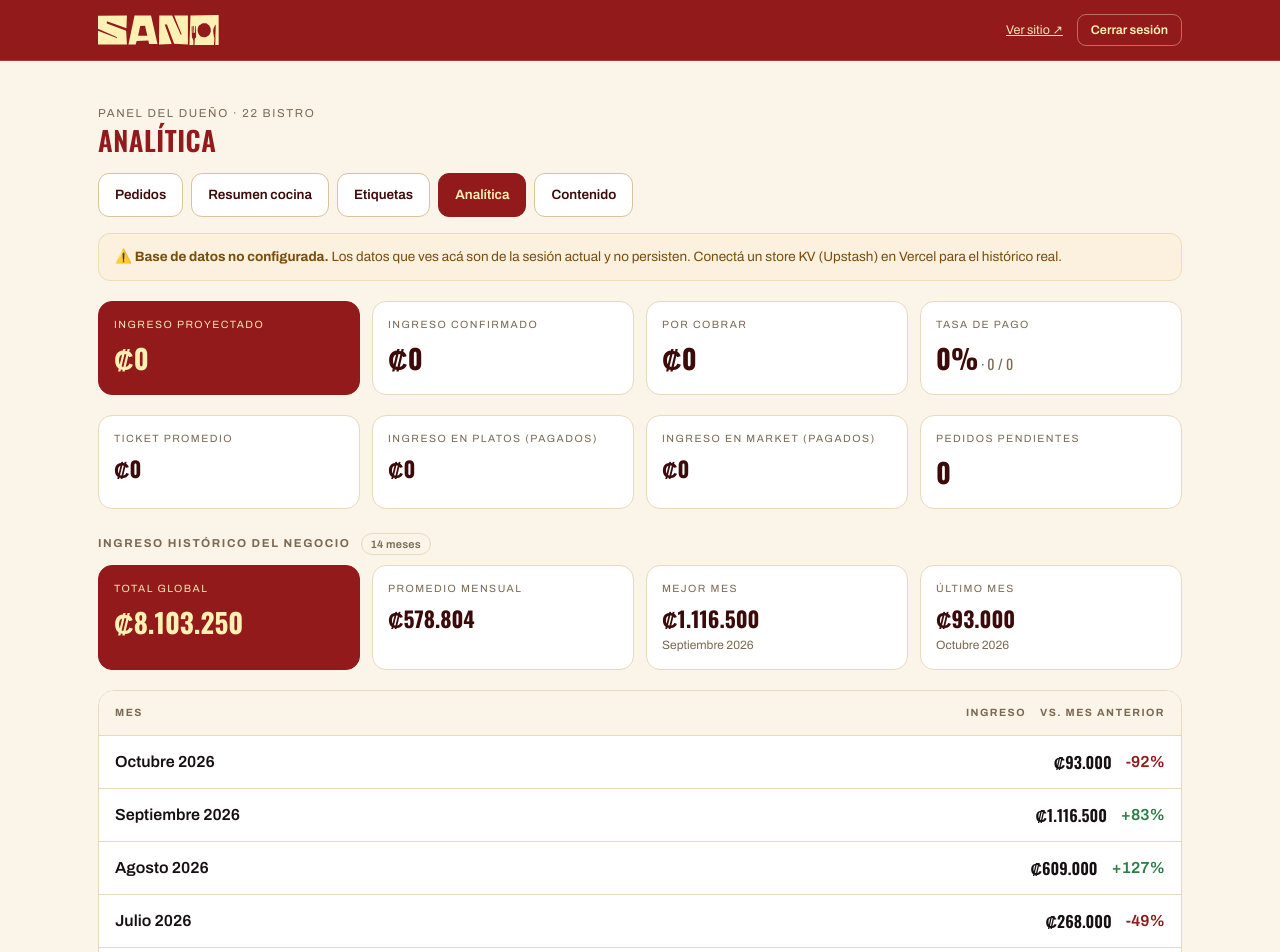
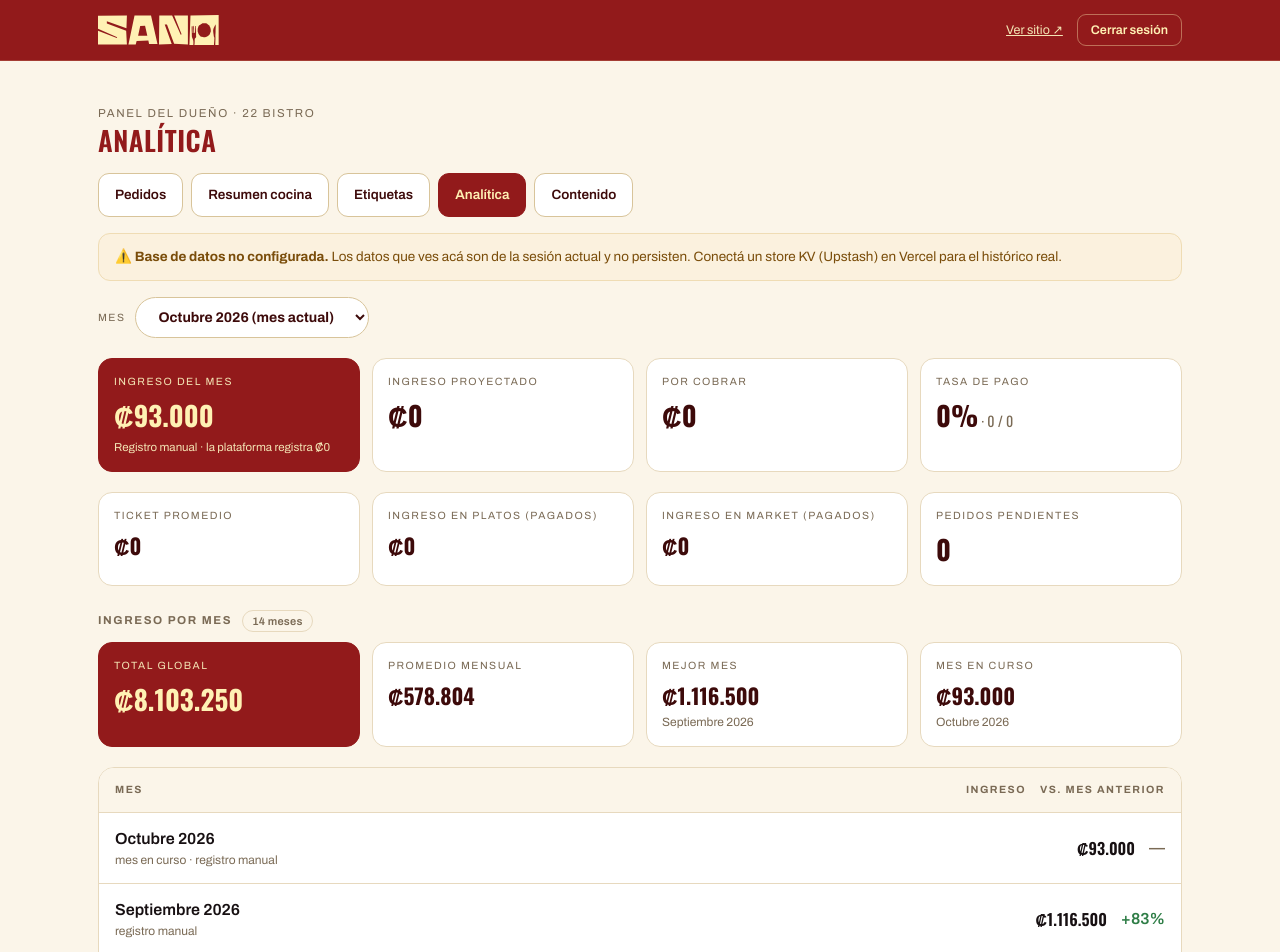
Before and after one commit to matiaslirman/SANO, a Next.js app: page /admin/analitica in a window 1280 px wide. Shown: the top 952 px of the page. Built offline with nearby package versions, Linux system fonts and the light colour scheme.

Commit message:
Analítica: filtro por mes e ingreso mensual en vivo desde los pedidos pagados
Co-Authored-By: Claude Sonnet 5.5 <noreply@anthropic.com>
Claude-Session: https://claude.ai/code/session_01P7MCPPY55ucudREhK1EBiQ

```diff
--- a/components/admin/AnaliticaView.tsx
+++ b/components/admin/AnaliticaView.tsx
@@ -3,6 +3,8 @@
 import { useCallback, useEffect, useMemo, useState } from "react";
 import type { Order, ComboTier, MonthlyIncome } from "@/lib/types";
 import { crc } from "@/lib/format";
+import { crMonthKey, currentMonthKey, monthLabel, reconcileMonths } from "@/lib/months";
+import { DaySelect, type DayOpt } from "./DaySelect";
 
 function RankBars({ rows, unit }: { rows: { label: string; value: number; sub?: string }[]; unit?: string }) {
   if (rows.length === 0) return <div className="empty" style={{ padding: 16 }}>Sin datos todavía.</div>;
@@ -41,23 +43,47 @@ export function AnaliticaView({
   const history = initial.history;
   const [prodWin, setProdWin] = useState<string>("all");
 
-  // Histórico del negocio: consolidado mensual que mantiene el dueño en Contenido.
+  // Mes elegido: "cur" = mes en curso (se corre solo al cambiar de mes), "all" = todo el tiempo, o "YYYY-MM".
+  const [sel, setSel] = useState<string>("cur");
+  const [now, setNow] = useState<Date>(() => new Date());
+
+  // Ingreso por mes: pedidos pagados por fecha del pedido (hora CR) + consolidado manual, sin duplicar.
+  const monthly = useMemo(() => reconcileMonths(orders, history, now), [orders, history, now]);
+  const curKey = currentMonthKey(now);
+  const selKey = sel === "cur" ? curKey : sel;
+  const scoped = useMemo(
+    () => (sel === "all" ? orders : orders.filter((o) => crMonthKey(o.createdAt) === selKey)),
+    [orders, sel, selKey]
+  );
+  const monthOptions = useMemo<DayOpt[]>(() => {
+    const opts: DayOpt[] = [
+      { id: "cur", label: `${monthLabel(curKey)} (mes actual)` },
+      { id: "all", label: "Todo el tiempo" },
+    ];
+    for (const r of [...monthly].reverse()) {
+      if (r.month !== curKey && r.orders > 0) opts.push({ id: r.month, label: r.label });
+    }
+    return opts;
+  }, [monthly, curKey]);
+  const selRow = monthly.find((r) => r.month === selKey);
+
+  // Histórico del negocio (todos los meses, más reciente primero), con la variación contra el mes anterior.
   const hist = useMemo(() => {
-    const asc = [...history].sort((a, b) => a.month.localeCompare(b.month));
-    if (asc.length === 0) return { total: 0, avg: 0, best: null, last: null, rows: [] as (MonthlyIncome & { delta: number | null })[] };
-    const total = asc.reduce((s, h) => s + h.amount, 0);
-    const avg = Math.round(total / asc.length);
-    const best = asc.reduce((m, h) => (h.amount > m.amount ? h : m), asc[0]);
-    const last = asc[asc.length - 1];
-    const rows = asc
-      .map((h, i) => {
-        const prev = i > 0 ? asc[i - 1].amount : 0;
-        const delta = i > 0 && prev > 0 ? Math.round(((h.amount - prev) / prev) * 100) : null;
-        return { ...h, delta };
+    const withData = monthly.filter((r) => r.income > 0);
+    const total = withData.reduce((s, r) => s + r.income, 0);
+    const avg = withData.length ? Math.round(total / withData.length) : 0;
+    const best = withData.length ? withData.reduce((m, r) => (r.income > m.income ? r : m), withData[0]) : null;
+    const current = monthly.find((r) => r.month === curKey) || null;
+    const rows = monthly
+      .map((r, i) => {
+        const prev = i > 0 ? monthly[i - 1].income : 0;
+        // el mes en curso está a medias: compararlo contra un mes completo engaña
+        const delta = r.month === curKey || i === 0 || prev <= 0 ? null : Math.round(((r.income - prev) / prev) * 100);
+        return { ...r, delta };
       })
-      .reverse(); // más reciente primero
-    return { total, avg, best, last, rows };
-  }, [history]);
+      .reverse();
+    return { total, avg, best, current, rows };
+  }, [monthly, curKey]);
 
   const refetch = useCallback(async () => {
     try {
@@ -65,6 +91,7 @@ export function AnaliticaView({
       if (!r.ok) return;
       const d = await r.json();
       if (Array.isArray(d.orders)) setOrders(d.orders);
+      setNow(new Date()); // el mes en curso se corre solo al cambiar de mes
     } catch {
       /* silencioso */
     }
@@ -75,7 +102,7 @@ export function AnaliticaView({
   }, [refetch]);
 
   const a = useMemo(() => {
-    const paid = orders.filter((o) => o.status === "pagado");
+    const paid = scoped.filter((o) => o.status === "pagado");
     const ingreso = paid.reduce((s, o) => s + o.total, 0);
     const ingresoPlatos = paid.reduce((s, o) => s + o.dishesTotal + (o.extrasTotal || 0), 0);
     const ingresoMarket = paid.reduce((s, o) => s + o.marketTotal, 0);
@@ -123,13 +150,13 @@ export function AnaliticaView({
     if (sueltos > 0) comboDist.unshift({ label: "Sueltos (sin combo)", value: sueltos });
 
     // Proyectado = todos los pedidos (pendientes + pagados); por cobrar = lo que falta confirmar
-    const proyectado = orders.reduce((s, o) => s + o.total, 0);
+    const proyectado = scoped.reduce((s, o) => s + o.total, 0);
     const porCobrar = proyectado - ingreso;
-    const tasaPago = orders.length ? Math.round((paid.length / orders.length) * 100) : 0;
+    const tasaPago = scoped.length ? Math.round((paid.length / scoped.length) * 100) : 0;
 
     // Ventanas disponibles para la producción (más recientes primero)
     const winSeen: Record<string, { id: string; label: string }> = {};
-    for (const o of orders) {
+    for (const o of scoped) {
       if (!winSeen[o.windowId]) winSeen[o.windowId] = { id: o.windowId, label: o.windowLabel || o.windowId };
     }
     const prodWindows = Object.values(winSeen).sort((x, y) => y.id.localeCompare(x.id));
@@ -137,16 +164,16 @@ export function AnaliticaView({
     return {
       proyectado, porCobrar, tasaPago, prodWindows,
       ingreso, ingresoPlatos, ingresoMarket, platos, marketItems, ticket,
-      pagados: paid.length, total: orders.length, pendientes: orders.length - paid.length,
+      pagados: paid.length, total: scoped.length, pendientes: scoped.length - paid.length,
       topDishes, topMarket, byWindow, comboDist: comboDist.filter((c) => c.value > 0),
     };
-  }, [orders, combos]);
+  }, [scoped, combos]);
 
   // Producción por plato: pendiente + pagado de la ventana elegida (o de todas)
   const prod = useMemo(() => {
-    const scoped = prodWin === "all" ? orders : orders.filter((o) => o.windowId === prodWin);
+    const inWin = prodWin === "all" ? scoped : scoped.filter((o) => o.windowId === prodWin);
     const map: Record<string, { total: number; paid: number }> = {};
-    for (const o of scoped) {
+    for (const o of inWin) {
       for (const d of o.dishes) {
         const m = (map[d.name] = map[d.name] || { total: 0, paid: 0 });
         m.total += d.qty;
@@ -160,21 +187,42 @@ export function AnaliticaView({
         sub: m.total === m.paid ? `${m.paid} pagados` : `${m.paid} pagados · ${m.total - m.paid} por confirmar`,
       }))
       .sort((x, y) => y.value - x.value);
-    return { rows, units: rows.reduce((s, r) => s + r.value, 0), orders: scoped.length };
-  }, [orders, prodWin]);
+    return { rows, units: rows.reduce((s, r) => s + r.value, 0), orders: inWin.length };
+  }, [scoped, prodWin]);
 
   const hasOrders = a.total > 0;
 
+  const headIncome = sel === "all" ? hist.total : selRow?.income ?? 0;
+  const headSub =
+    sel === "all"
+      ? `${monthly.filter((r) => r.income > 0).length} meses`
+      : selRow && selRow.source === "manual" && (selRow.manual ?? 0) > 0
+      ? `Registro manual · la plataforma registra ${crc(selRow.platform)}`
+      : `${selRow?.paidOrders ?? 0} pedidos pagados`;
+
   return (
     <>
+      <div className="wtabs">
+        <DaySelect
+          label="Mes"
+          options={monthOptions}
+          value={sel}
+          onChange={(v) => {
+            setSel(v);
+            setProdWin("all");
+          }}
+        />
+      </div>
+
       <div className="astat">
         <div className="box accent">
+          <div className="k">{sel === "all" ? "Ingreso total" : "Ingreso del mes"}</div>
+          <div className="v tnum">{crc(headIncome)}</div>
+          <div style={{ fontSize: 11.5, color: "var(--crema-soft)", marginTop: 3 }}>{headSub}</div>
+        </div>
+        <div className="box">
           <div className="k">Ingreso proyectado</div>
           <div className="v tnum">{crc(a.proyectado)}</div>
-        </div>
-        <div className="box">
-          <div className="k">Ingreso confirmado</div>
-          <div className="v tnum">{crc(a.ingreso)}</div>
         </div>
         <div className="box">
           <div className="k">Por cobrar</div>
@@ -205,10 +253,8 @@ export function AnaliticaView({
         </div>
       </div>
 
-      {hist.rows.length > 0 && hist.best && hist.last && (
-        <>
       <div className="klabel" style={{ marginTop: 24 }}>
-            Ingreso histórico del negocio
+        Ingreso por mes
         <span className="kprog">{hist.rows.length} meses</span>
       </div>
       <div className="astat" style={{ marginTop: 0 }}>
@@ -222,13 +268,13 @@ export function AnaliticaView({
         </div>
         <div className="box">
           <div className="k">Mejor mes</div>
-              <div className="v tnum" style={{ fontSize: "1.35rem" }}>{crc(hist.best.amount)}</div>
-              <div style={{ fontSize: 12, color: "var(--muted)", marginTop: 2 }}>{hist.best.label}</div>
+          <div className="v tnum" style={{ fontSize: "1.35rem" }}>{crc(hist.best?.income ?? 0)}</div>
+          <div style={{ fontSize: 12, color: "var(--muted)", marginTop: 2 }}>{hist.best?.label ?? "—"}</div>
         </div>
         <div className="box">
-              <div className="k">Último mes</div>
-              <div className="v tnum" style={{ fontSize: "1.35rem" }}>{crc(hist.last.amount)}</div>
-              <div style={{ fontSize: 12, color: "var(--muted)", marginTop: 2 }}>{hist.last.label}</div>
+          <div className="k">Mes en curso</div>
+          <div className="v tnum" style={{ fontSize: "1.35rem" }}>{crc(hist.current?.income ?? 0)}</div>
+          <div style={{ fontSize: 12, color: "var(--muted)", marginTop: 2 }}>{monthLabel(curKey)}</div>
         </div>
       </div>
       <div className="otable" style={{ marginTop: 14 }}>
@@ -239,8 +285,15 @@ export function AnaliticaView({
         </div>
         {hist.rows.map((r) => (
           <div className="orow" key={r.month} style={{ gridTemplateColumns: "1.6fr auto auto" }}>
-                <span className="oname">{r.label}</span>
-                <span className="ototal tnum">{crc(r.amount)}</span>
+            <span className="oname">
+              {r.label}
+              <small>
+                {r.month === curKey ? "mes en curso · " : ""}
+                {r.source === "plataforma" ? "plataforma" : "registro manual"}
+                {r.receivable > 0 ? ` · por cobrar ${crc(r.receivable)}` : ""}
+              </small>
+            </span>
+            <span className="ototal tnum">{crc(r.income)}</span>
             <span
               className="tnum"
               style={{
@@ -254,15 +307,15 @@ export function AnaliticaView({
         ))}
       </div>
       <p className="wa-note" style={{ textAlign: "left", marginTop: 10 }}>
-            Consolidado mensual del negocio, editable en <b>Contenido</b>. El mes en curso ya incluye lo que
-            registró la plataforma, por eso el <b>Total global</b> no vuelve a sumarle los pedidos de arriba.
+        El ingreso de cada mes son los pedidos <b>pagados</b>, agrupados por la <b>fecha del pedido</b> (hora de
+        Costa Rica), y se actualiza solo. Si en <b>Contenido</b> cargaste un consolidado manual para ese mes, se
+        muestra el <b>mayor</b> de los dos (así no se duplica ni se pierde nada). El mes en curso se compara
+        recién cuando termina.
       </p>
-        </>
-      )}
 
       {!hasOrders ? (
         <div className="otable" style={{ marginTop: 20 }}>
-          <div className="empty" style={{ padding: 20 }}>Todavía no hay pedidos.</div>
+          <div className="empty" style={{ padding: 20 }}>Todavía no hay pedidos {sel === "all" ? "" : "en este mes"}.</div>
         </div>
       ) : (
         <>
@@ -317,8 +370,8 @@ export function AnaliticaView({
       )}
 
       <p className="wa-note" style={{ textAlign: "left", marginTop: 12 }}>
-        <b>Proyectado</b> = todos los pedidos (pagados y pendientes). <b>Confirmado</b> = solo los marcados como
-        pagados. <b>Por cobrar</b> = la diferencia. El resto de las métricas cuentan solo pedidos pagados. Se
+        Las métricas de arriba corresponden al mes elegido. <b>Proyectado</b> = todos los pedidos (pagados y
+        pendientes); <b>Por cobrar</b> = lo que falta marcar como pagado. El resto cuenta solo pedidos pagados. Se
         actualiza solo cada 20 s.
       </p>
     </>
--- a/components/admin/ContentEditor.tsx
+++ b/components/admin/ContentEditor.tsx
@@ -469,9 +469,9 @@ export function ContentEditor({
       <div className="editcard">
         <h3>Ingreso histórico</h3>
         <div className="sub">
-          Consolidado mensual del negocio que se ve en <b>Analítica</b> como <b>Total global</b>. El mes en
-          curso lo actualizás vos acá: ya incluye lo que registró la plataforma, así que el total no vuelve a
-          sumar los pedidos del sitio (no se duplica).
+          Consolidado mensual del negocio (meses anteriores a la plataforma o ventas fuera del sitio). En{" "}
+          <b>Analítica</b> cada mes muestra el <b>mayor</b> entre este monto y lo que registra la plataforma con
+          los pedidos pagados, así que <b>el mes en curso se actualiza solo</b> y no hace falta tocarlo acá.
         </div>
 
         <div className="edit-list">
--- /dev/null
+++ b/lib/months.ts
@@ -0,0 +1,99 @@
+import type { MonthlyIncome, Order } from "./types";
+
+/**
+ * Meses calendario en hora de Costa Rica (UTC-6, sin horario de verano), para
+ * que un pedido hecho a las 11 p.m. del 30 no caiga en el mes siguiente por UTC.
+ */
+const CR_OFFSET_MS = 6 * 60 * 60 * 1000;
+
+const MESES = [
+  "Enero", "Febrero", "Marzo", "Abril", "Mayo", "Junio",
+  "Julio", "Agosto", "Septiembre", "Octubre", "Noviembre", "Diciembre",
+];
+
+/** "YYYY-MM" del mes (hora CR) en que cae un instante ISO. "" si la fecha es inválida. */
+export function crMonthKey(iso: string): string {
+  const t = new Date(iso).getTime();
+  if (Number.isNaN(t)) return "";
+  return new Date(t - CR_OFFSET_MS).toISOString().slice(0, 7);
+}
+
+/** Mes en curso ("YYYY-MM", hora CR). */
+export function currentMonthKey(now: Date = new Date()): string {
+  return crMonthKey(now.toISOString());
+}
+
+/** "2026-10" -> "Octubre 2026" */
+export function monthLabel(key: string): string {
+  const m = /^(\d{4})-(\d{2})$/.exec(key);
+  if (!m) return key;
+  const name = MESES[parseInt(m[2], 10) - 1];
+  return name ? `${name} ${m[1]}` : key;
+}
+
+export interface MonthRow {
+  month: string;          // "YYYY-MM"
+  label: string;
+  income: number;         // ingreso del mes que se muestra (ver reconcileMonths)
+  platform: number;       // pagados registrados por la plataforma ese mes
+  manual: number | null;  // consolidado cargado a mano en Contenido (null = no hay)
+  projected: number;      // todos los pedidos del mes (pagados + pendientes)
+  receivable: number;     // projected - platform (lo que falta cobrar)
+  orders: number;
+  paidOrders: number;
+  source: "plataforma" | "manual";
+}
+
+/**
+ * Ingreso por mes = pedidos PAGADOS agrupados por la fecha del pedido (hora CR).
+ *
+ * El histórico manual cubre meses anteriores a la plataforma y ventas fuera del
+ * sitio. Para no duplicar ni perder plata, cada mes toma el MAYOR entre lo que
+ * registró la plataforma y lo cargado a mano: un mes nuevo se actualiza solo con
+ * cada pedido pagado, y un mes viejo con consolidado no baja si la plataforma
+ * vio menos. El mes en curso siempre aparece, aunque todavía no tenga pedidos.
+ * Devuelve los meses ordenados de más antiguo a más reciente.
+ */
+export function reconcileMonths(
+  orders: Order[],
+  history: MonthlyIncome[],
+  now: Date = new Date()
+): MonthRow[] {
+  const byMonth = new Map<string, { platform: number; projected: number; orders: number; paidOrders: number }>();
+  for (const o of orders) {
+    const key = crMonthKey(o.createdAt);
+    if (!key) continue;
+    const m = byMonth.get(key) || { platform: 0, projected: 0, orders: 0, paidOrders: 0 };
+    m.projected += o.total;
+    m.orders += 1;
+    if (o.status === "pagado") {
+      m.platform += o.total;
+      m.paidOrders += 1;
+    }
+    byMonth.set(key, m);
+  }
+
+  const manual = new Map<string, number>();
+  for (const h of history) if (/^\d{4}-\d{2}$/.test(h.month)) manual.set(h.month, (manual.get(h.month) || 0) + h.amount);
+
+  const keys = new Set<string>([...byMonth.keys(), ...manual.keys(), currentMonthKey(now)]);
+  return [...keys]
+    .sort()
+    .map((month) => {
+      const m = byMonth.get(month) || { platform: 0, projected: 0, orders: 0, paidOrders: 0 };
+      const man = manual.has(month) ? (manual.get(month) as number) : null;
+      const income = Math.max(m.platform, man ?? 0);
+      return {
+        month,
+        label: monthLabel(month),
+        income,
+        platform: m.platform,
+        manual: man,
+        projected: m.projected,
+        receivable: m.projected - m.platform,
+        orders: m.orders,
+        paidOrders: m.paidOrders,
+        source: m.platform >= (man ?? 0) ? "plataforma" : "manual",
+      };
+    });
+}
```
Also changed, not shown: scripts/test-months.mts (added), 1 other file (tests, documents, lock files or other folders). Lines whose indentation alone changed are shown as unchanged.
